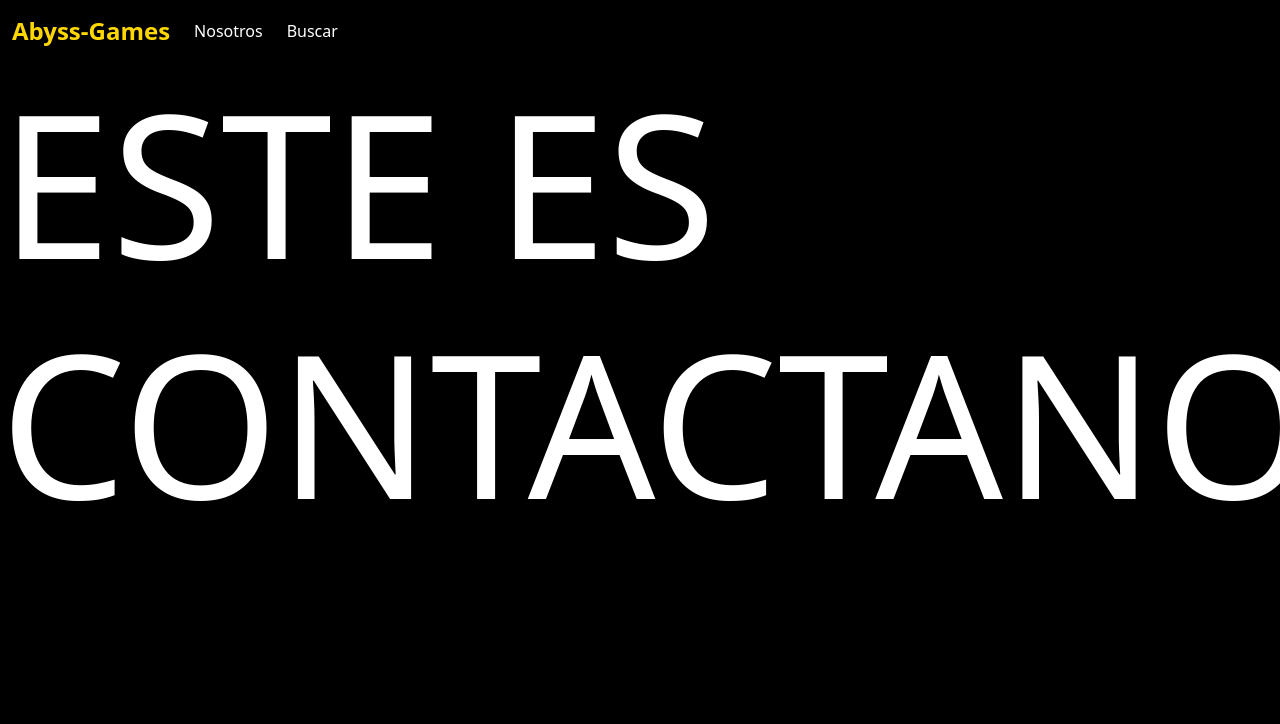
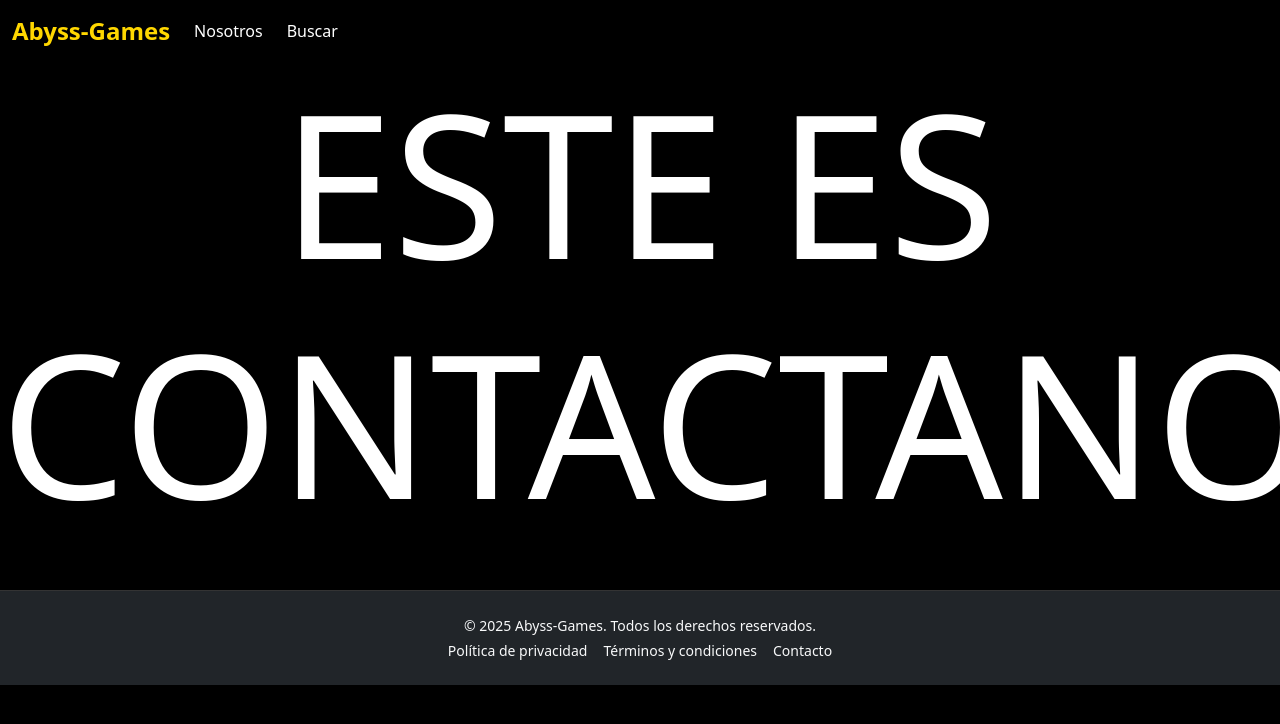
Before and after one commit to Alein0/Angular_E-commerse_Videojuegos, an Angular app: page /contact in a window 1280 px wide. Shown: the top 724 px of the page. Built offline with nearby package versions, Linux system fonts and the light colour scheme.

Commit message:
Detallitos y footer

```diff
--- a/src/app/app.component.html
+++ b/src/app/app.component.html
@@ -1,3 +1,5 @@
 <app-header></app-header>
 
 <router-outlet></router-outlet>
+
+<app-footer></app-footer>
--- a/src/app/app.component.ts
+++ b/src/app/app.component.ts
@@ -1,12 +1,13 @@
 import { Component } from '@angular/core';
 import { RouterOutlet } from '@angular/router';
 import { HeaderComponent } from './header/header.component';
+import { FooterComponent } from "./footer/footer.component";
 import { ProductListComponent } from "./product-list/product-list.component";
 import { PaginaPrincipalComponent } from './pagina-principal/pagina-principal.component';
 
 @Component({
   selector: 'app-root',
-  imports: [RouterOutlet, HeaderComponent, ProductListComponent, PaginaPrincipalComponent],
+  imports: [RouterOutlet, HeaderComponent, FooterComponent,ProductListComponent, PaginaPrincipalComponent],
   templateUrl: './app.component.html',
   styleUrl: './app.component.css'
 })
--- /dev/null
+++ b/src/app/footer/footer.component.css
@@ -0,0 +1,17 @@
+/*Estilos css sencillos para el footer*/
+
+.footer {
+  background-color: #000;
+  color: #fff;
+  font-size: 14px;
+  border-top: 1px solid #333;
+}
+
+.footer a {
+  color: gold;
+  text-decoration: none;
+}
+
+.footer a:hover {
+  text-decoration: underline;
+}
--- /dev/null
+++ b/src/app/footer/footer.component.html
@@ -0,0 +1,10 @@
+<footer class="footer bg-dark text-light py-4 mt-5">
+  <div class="container text-center">
+    <p class="mb-1">© 2025 Abyss-Games. Todos los derechos reservados.</p>
+    <div>
+      <a  class="text-light me-3">Política de privacidad</a>
+      <a  class="text-light me-3">Términos y condiciones</a>
+      <a  class="text-light">Contacto</a>
+    </div>
+  </div>
+</footer>
--- a/src/app/pagina-principal/pagina-principal.component.html
+++ b/src/app/pagina-principal/pagina-principal.component.html
@@ -9,21 +9,21 @@
   </div>
   <div class="carousel-inner">
     <div class="carousel-item active">
-      <img src="/public/Elden_Ring.jpg" class="d-block w-100" alt="...">
+      <img src="Elden_Ring.jpg" class="d-block w-100" alt="...">
       <div class="carousel-caption d-none d-md-block">
         <h5>First slide label</h5>
         <p>Some representative placeholder content for the first slide.</p>
       </div>
     </div>
     <div class="carousel-item">
-      <img src="/public/cyberpunk.png" class="d-block w-100" alt="...">
+      <img src="cyberpunk.png" class="d-block w-100" alt="...">
       <div class="carousel-caption d-none d-md-block">
         <h5>Second slide label</h5>
         <p>Some representative placeholder content for the second slide.</p>
       </div>
     </div>
     <div class="carousel-item">
-      <img src="/public/telasofas.png" class="d-block w-100" alt="...">
+      <img src="telasofas.png" class="d-block w-100" alt="...">
       <div class="carousel-caption d-none d-md-block">
         <h5>Third slide label</h5>
         <p>Some representative placeholder content for the third slide.</p>
--- a/src/app/product-list/product-list.component.css
+++ b/src/app/product-list/product-list.component.css
@@ -19,11 +19,7 @@
   height: auto;
 }
 
-/* Título del producto */
-.card-title {
-  font-size: 30px;
-  color: gold;
-}
+
 
 /* Texto de descripción */
 .card-text {
--- a/src/app/services/product.service.ts
+++ b/src/app/services/product.service.ts
@@ -25,6 +25,7 @@ interface Product
 export class ProductService {
 
   private products = new BehaviorSubject<Product[]>([
+    //Lista de las cards con la informacion e imagen de cada videojuego
 
   { id: 1, name: 'The Last of Us', price: 'Precio 200.000 COP' , category: 'Acción', cantidad: 3,  description: 'En una civilización asolada, plagada de infectados y crueles supervivientes, Joel, nuestro exhausto protagonista, es contratado para sacar a escondidas a una chica de 14 años, Ellie, de una zona militar en cuarentena. Pero lo que comienza siendo una simple tarea, pronto se transforma en un brutal viaje por el país.', imageUrl: 'telasofas.png' },
 
--- a/src/index.html
+++ b/src/index.html
@@ -5,6 +5,7 @@
   <title>Abyss-Games</title>
   <base href="/">
   <meta name="viewport" content="width=device-width, initial-scale=1">
+<!-- Icono pagina -->
   <link rel="icon" type="image/x-icon" href="Abyss.ico">
 </head>
 
--- a/src/styles.css
+++ b/src/styles.css
@@ -1,4 +1,9 @@
+/*Estilos generales*/
+
 body {
   background-color: black;
   color: white;
 }
+h2,h1{
+    text-align: center;
+}
```
Also changed, not shown: src/app/footer/footer.component.ts (added, +11 -0 lines), src/app/header/header.component.css (+4 -4 lines), 1 other file (tests, documents, lock files or other folders).
